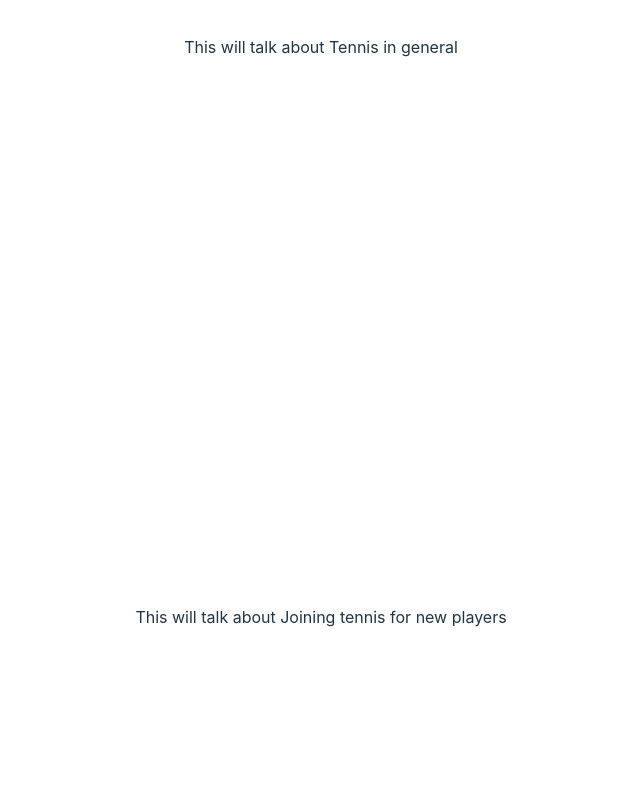
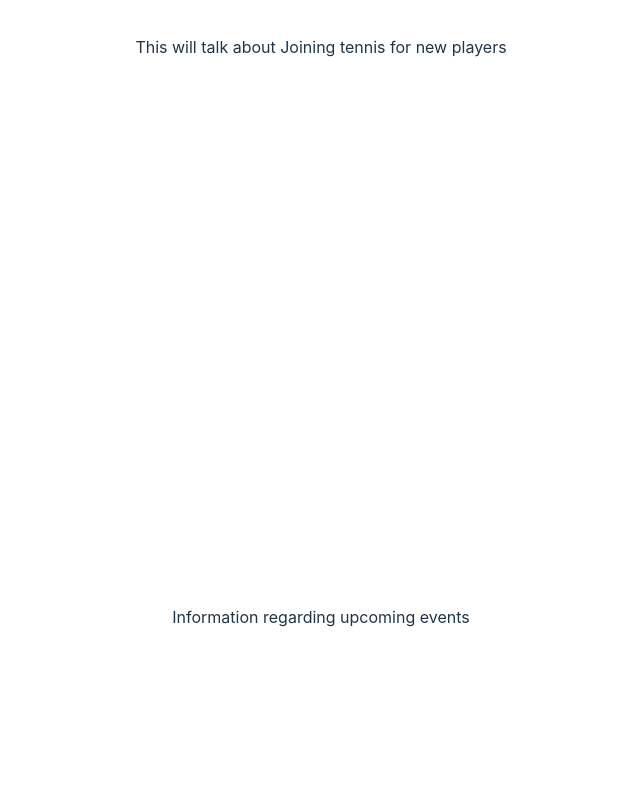
Before and after one commit to NickCodesStuf/GHS-Athletics, a React (Vite) app: page / in a window 1280 px wide. Shown: the top 800 px of the page, without its empty margins (319-959 px from the left). Built offline with nearby package versions, Linux system fonts and the light colour scheme.

Commit message:
downloaded CSS transitions Library

```diff
--- a/package.json
+++ b/package.json
@@ -13,11 +13,13 @@
     "classnames": "^2.5.1",
     "firebase": "^10.7.1",
     "react": "^18.2.0",
-    "react-dom": "^18.2.0"
+    "react-dom": "^18.2.0",
+    "react-transition-group": "^4.4.5"
   },
   "devDependencies": {
     "@types/react": "^18.2.43",
     "@types/react-dom": "^18.2.17",
+    "@types/react-transition-group": "^4.4.10",
     "@typescript-eslint/eslint-plugin": "^6.14.0",
     "@typescript-eslint/parser": "^6.14.0",
     "@vitejs/plugin-react": "^4.2.1",
--- a/src/App.tsx
+++ b/src/App.tsx
@@ -3,6 +3,7 @@ import reactLogo from './assets/react.svg'
 import viteLogo from '/vite.svg'
 import './App.css'
 import ExpandableSection from './ExpandableSection'
+import { CSSTransition } from 'react-transition-group';
 
 function App() {
   // this code is ugly, and is not procedural, but it does not matter!
@@ -24,9 +25,11 @@ function App() {
   return (
     <>
     {/* About/Landing image */}
-      <ExpandableSection preview={aboutWidget} state={elementState[0]}>
-        <section>Extra content!!</section>
-      </ExpandableSection>
+      <CSSTransition in={elementState[0] === 0} unmountOnExit timeout={500} classNames="widgets">
+        <ExpandableSection preview={aboutWidget} state={elementState[0]}>
+          <section>Extra content!!</section>
+        </ExpandableSection>
+      </CSSTransition>
       {/* Enroll */}
       <ExpandableSection preview={enrollWidget} state={elementState[1]}>
         <section>Extra content!!</section>
```
Also changed, not shown: 1 other file (tests, documents, lock files or other folders).
